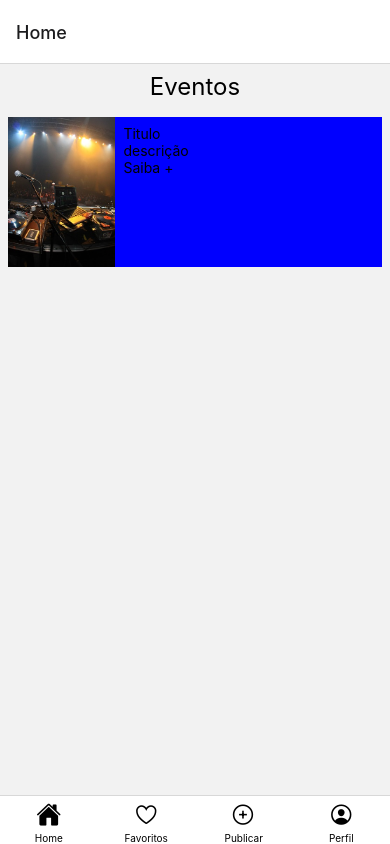
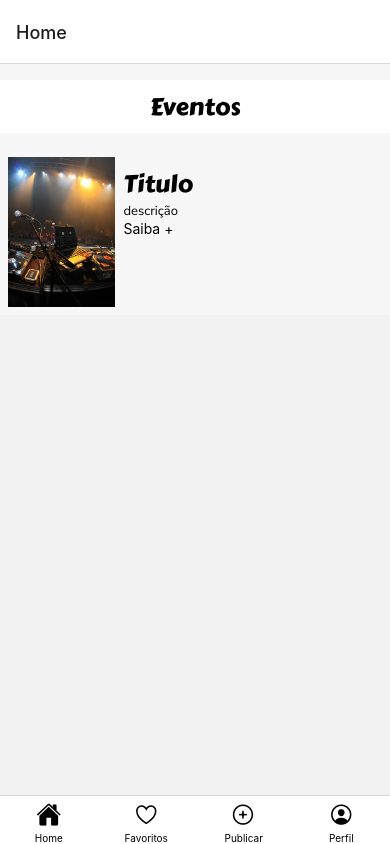
Before and after one commit to R0drigo-Pedroso/Projeto-Fala-no-Mic, a React Native app: screen /Home in a window 390 px wide. Built offline with nearby package versions, Linux system fonts and the light colour scheme.

Commit message:
estilizando a home

```diff
--- a/src/screens/Home.js
+++ b/src/screens/Home.js
@@ -5,15 +5,24 @@ import {
   View,
   Image,
   Pressable,
+  ImageBackground,
 } from "react-native";
 import React from "react";
 import { SafeAreaView } from "react-native-safe-area-context";
 
 import imageteste from "../../assets/image/festahiphop.jpg";
+import { useFonts } from "expo-font";
 
 function Home() {
+  const [fontCarregar] = useFonts({
+    nunito: require("../../assets/fonts/NunitoSans-Regular.ttf"),
+    carterOne: require("../../assets/fonts/CarterOne-Regular.ttf"),
+  });
+
+  if (!fontCarregar);
+
   return (
-    <SafeAreaView>
+    <SafeAreaView style={estilos.corFundo}>
       <StatusBar barStyle="default" />
       <Text style={estilos.titulo}>Eventos</Text>
 
@@ -24,9 +33,10 @@ function Home() {
 
         <View style={estilos.descricao}>
           <View>
-            <Text>Titulo</Text>
-            <Text>descrição</Text>
+            <Text style={estilos.fontTitulo}>Titulo</Text>
+            <Text style={estilos.textCorrido}>descrição</Text>
           </View>
+
           <Pressable>
             <Text>Saiba +</Text>
           </Pressable>
@@ -39,10 +49,28 @@ function Home() {
 export default Home;
 
 const estilos = StyleSheet.create({
+  corFundo: {
+    backgroundColor: "#F7F7F7",
+  },
+
+  fontTitulo: {
+    fontFamily: "carterOne",
+    fontSize: 24,
+  },
+
+  textCorrido: {
+    fontFamily: "nunito",
+    fontSize: 13,
+  },
+
   titulo: {
+    backgroundColor: "#fff",
     textAlign: "center",
     fontSize: 24,
     padding: 8,
+    marginTop: 16,
+    marginBottom: 16,
+    fontFamily: "carterOne",
   },
 
   areaConteudo: {
@@ -62,7 +90,6 @@ const estilos = StyleSheet.create({
 
   descricao: {
     flex: 0.7,
-    backgroundColor: "blue",
     padding: 8,
   },
 });
```
Also changed, not shown: assets/fonts/CarterOne-Regular.ttf (added).
